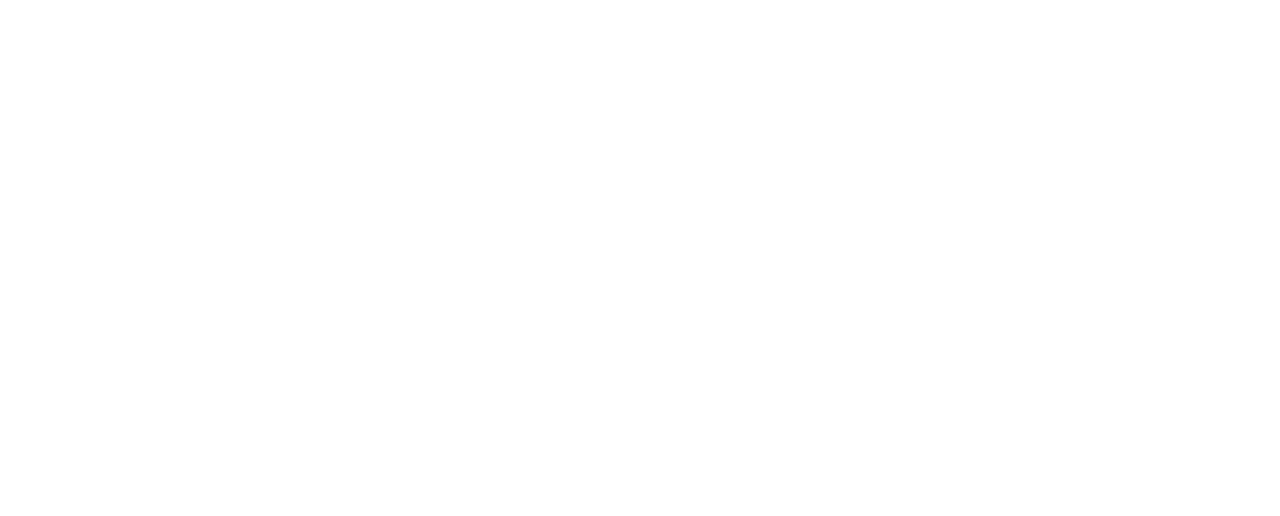
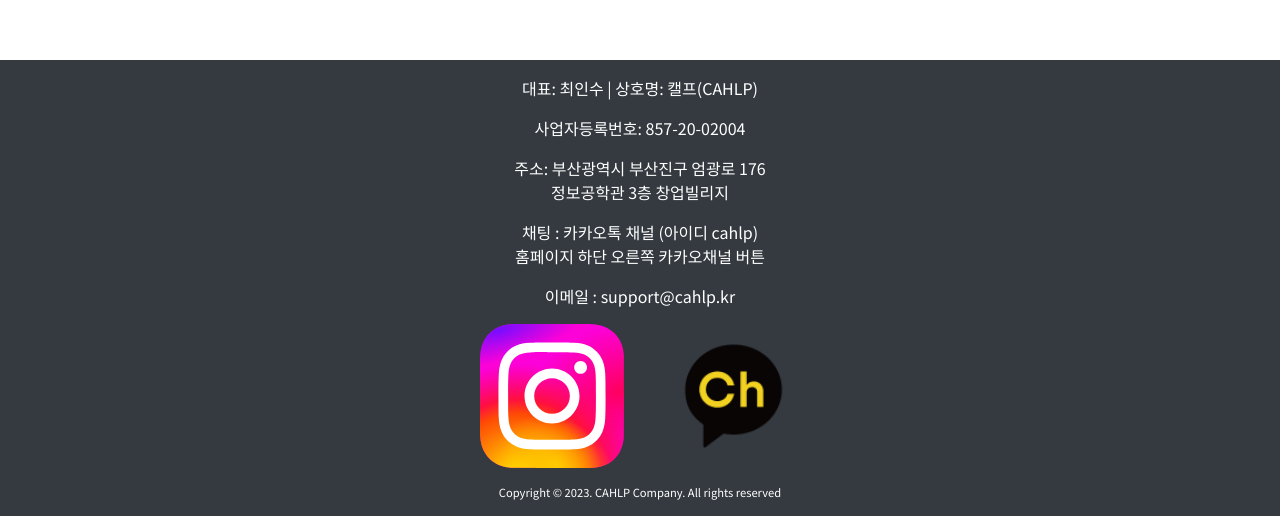
Before and after one commit to thelight0804/CAHLP_Company_Site_with_React, a React (Vite) app: page / in a window 1280 px wide. Shown: the part 10130-10646 px from the top of the page. Before the commit the page ends 10190 px from the top, so only its background shows below. Built offline with nearby package versions, Linux system fonts and the light colour scheme.

Commit message:
Add: footer 구현
- 인스타그램, 카카오톡 이미지 추가
- Copyright 글자 작게 지정

```diff
--- /dev/null
+++ b/src/components/Footer.jsx
@@ -0,0 +1,31 @@
+// footer 컴포넌트
+import styles from './footer.module.scss'
+import instagram from '../../public/img/instagram_logo.svg' // 인스타그램 로고  이미지 경로
+import kakao from '../../public/img/kakao-cahnel.png' // 카카오 로고 이미지 경로
+
+function Footer() {
+  return (
+    <div className={styles.container}>
+      <p className={styles.footerContent}>대표: 최인수 | 상호명: 캘프(CAHLP)</p>
+      <p className={styles.footerContent}>사업자등록번호: 857-20-02004</p>
+      <p className={styles.footerContent}>주소: 부산광역시 부산진구 엄광로 176 <br/> 정보공학관 3층 창업빌리지</p>
+      <p className={styles.footerContent}>채팅 : 카카오톡 채널 (아이디 cahlp) <br/> 홈페이지 하단 오른쪽 카카오채널 버튼</p>
+      <p className={styles.footerContent}>이메일 : support@cahlp.kr</p>
+      <div className={styles.snsContainer}>
+        <img
+          className={styles.snsImage}
+          src={instagram}
+          onClick={()=>window.open('https://www.instagram.com/official_cahlp_team', '_blank')}
+        />
+        <img
+          className={styles.snsImage}
+          src={kakao}
+          onClick={()=>window.open('http://pf.kakao.com/_xnkytb', '_blank')}
+        />
+      </div>
+      <p className={`${styles.footerContent} ${styles.copyright}`}>Copyright © 2023. CAHLP Company. All rights reserved</p>
+    </div>
+  );
+}
+
+export default Footer;
--- /dev/null
+++ b/src/components/footer.module.scss
@@ -0,0 +1,26 @@
+.container {
+  word-break: keep-all; // 화면 크기에 따라 단어 기준으로 줄바꿈
+  background-color: #343a40;
+}
+.footerContent {
+  color: white;
+  font-size: 1rem;
+  text-align: center;
+  margin: 1rem 1rem;
+}
+.copyright {
+  font-size: 0.7rem;
+}
+.snsContainer {
+  display: grid;
+  grid-template-columns: 1fr 1fr; // 2열로 배치
+  gap: 2rem;
+  width: 25%;
+  margin: 0 auto;
+}
+.snsImage {
+  width: 100%;
+  height: 100%;
+  object-fit: cover;
+  cursor: pointer; // 마우스 올렸을 때 손가락 모양
+}
--- a/src/pages/Main.jsx
+++ b/src/pages/Main.jsx
@@ -1,6 +1,7 @@
 import React from "react";
 import Slider from "react-slick";
 import useCustomInView from './../hooks/useCustomInView';
+import Footer from "../components/Footer";
 
 import styles from './main.module.scss'
 import {slideImages, supportImages, partnerImages} from './../../public/img/index'
@@ -194,9 +195,8 @@
         </div>
       </div>
 
-
       <div className={styles.footer}>
-
+        <Footer />
       </div>
     </div>
   )
```
Also changed, not shown: public/img/Instagram_logo.svg (added).
